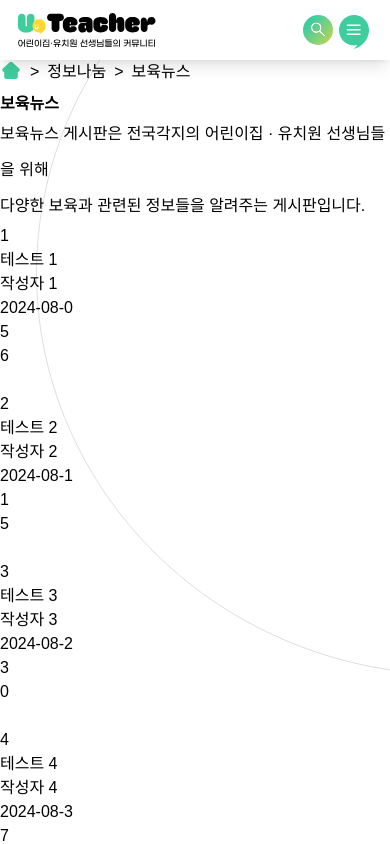
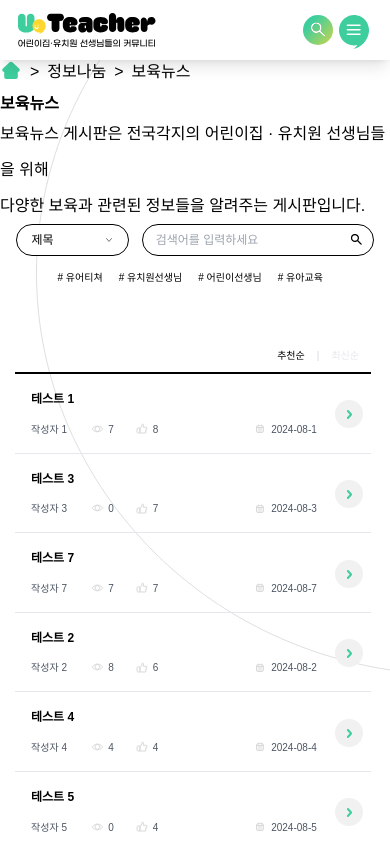
Before and after one commit to yourteacher-org/yourteacher-fe, a React (Vite) app: page /share/news in a window 390 px wide. Shown: the top 844 px of the page. Built offline with nearby package versions, Linux system fonts and the light colour scheme.

Commit message:
[fix]게시판 목록 정렬 필터링 방식 및 반응형 수정

```diff
--- a/src/components/ShareAndQnABoard.tsx
+++ b/src/components/ShareAndQnABoard.tsx
@@ -1,6 +1,9 @@
 import { useOutletContext } from 'react-router-dom';
 
 import { CategoryType } from '@/types/board';
+import SearchFeature from './SearchFeature';
+import SortableList from './SortableList';
+import Pagination from './Pagination';
 
 const ShareAndQnABoard: React.FC = () => {
   const { category, subclass, data } = useOutletContext<CategoryType>();
@@ -8,6 +11,9 @@ const ShareAndQnABoard: React.FC = () => {
 
   return (
     <div>
+      <SearchFeature />
+      <SortableList />
+      <Pagination />
       {data.length === 0 && <div>It is loading...</div>}
       {data.map(({ id, title, author, created_at, like_count, view_count }) => (
         <div key={id}>
--- a/src/components/SortableList.tsx
+++ b/src/components/SortableList.tsx
@@ -1,4 +1,5 @@
-import { useState } from 'react';
+import { useEffect, useState } from 'react';
+import { useSearchParams } from 'react-router-dom';
 import BoardList from './BoardList';
 
 interface BoardItem {
@@ -8,6 +9,7 @@ interface BoardItem {
   created_at: string;
   view_count: number;
   like_count: number;
+  recent_count: number;
 }
 
 const BOARD_MOCA_DATA: BoardItem[] = Array.from({ length: 10 }, (_, i) => ({
@@ -17,38 +19,55 @@ const BOARD_MOCA_DATA: BoardItem[] = Array.from({ length: 10 }, (_, i) => ({
   created_at: `2024-08-${i + 1}`,
   view_count: Math.floor(Math.random() * 10),
   like_count: Math.floor(Math.random() * 10),
+  recent_count: Math.floor(Math.random() * 10),
 }));
 
 const SortableList: React.FC = () => {
-  const [sortBy, setSortBy] = useState<'추천순' | '인기순'>('추천순');
+  const [searchParams, setSearchPramas] = useSearchParams();
+  const [sortedData, setSortedData] = useState<BoardItem[]>([]);
 
+  const sortBy = searchParams.get('sort') || 'like';
+
+  useEffect(() => {
     const getSortedData = () => {
-    if (sortBy === '추천순') {
+      if (sortBy === 'like') {
         return [...BOARD_MOCA_DATA].sort((a, b) => b.like_count - a.like_count);
       }
-    return [...BOARD_MOCA_DATA].sort((a, b) => b.view_count - a.view_count);
+      return [...BOARD_MOCA_DATA].sort(
+        (a, b) => b.recent_count - a.recent_count,
+      );
     };
-  const sortedData = getSortedData();
+
+    setSortedData(getSortedData());
+  }, [sortBy]);
+
+  const handleSortChange = (sortOPtion: 'like' | 'recent') => {
+    setSearchPramas({ sort: sortOPtion });
+  };
 
   return (
-    <div className="relative">
-      <div className="flex absolute xl:right-1 lg:right-[5.5rem] sm:right-[2.5rem] xl:top-[-2rem] lg:top-[-2rem] sm:top-0 xl:text-[1.25rem] lg:text-[0.825rem] sm:text-[0.625rem]">
+    <div>
+      <div className="relative xl:w-[64rem] lg:w-[59rem] sm:w-[22.5rem] mx-auto">
+        <div className="absolute xl:right-[-0.3rem] lg:right-1 sm:right-1 xl:top-[-2rem] lg:top-[-2rem] sm:top-2 xl:text-[1.25rem] lg:text-[0.875rem] sm:text-[0.625rem]">
           <button
-          className={`xl:px-5 lg:px-3 sm:px-3 ${sortBy === '추천순' ? 'text-black' : 'text-gray-200'}`}
-          onClick={() => setSortBy('추천순')}
+            className={`xl:px-2 lg:px-3 sm:px-3 ${sortBy === 'like' ? 'text-black' : 'text-gray-200'}`}
+            onClick={() => handleSortChange('like')}
           >
             추천순
           </button>
           <span className="text-gray-300">|</span>
           <button
-          className={`xl:px-5 lg:px-3 sm:px-3 ${sortBy === '인기순' ? 'text-black' : 'text-gray-200'}`}
-          onClick={() => setSortBy('인기순')}
+            className={`xl:px-2 lg:px-3 sm:px-3 ${sortBy === 'recent' ? 'text-black' : 'text-gray-200'}`}
+            onClick={() => handleSortChange('recent')}
           >
-          인기순
+            최신순
           </button>
         </div>
+
         <BoardList data={sortedData} />
       </div>
+    </div>
+    // </div>
   );
 };
 export default SortableList;
--- a/src/pages/Qna/Communication.tsx
+++ b/src/pages/Qna/Communication.tsx
@@ -1,13 +1,9 @@
 import React from 'react';
-import BoardList from '@components/BoardList';
-import Pagination from '@components/Pagination';
 
 const Communication: React.FC = () => {
   return (
     <div>
       <h2>Communication</h2>
-      <BoardList />
-      <Pagination />
     </div>
   );
 };
```
Lines whose indentation alone changed are shown as unchanged.
